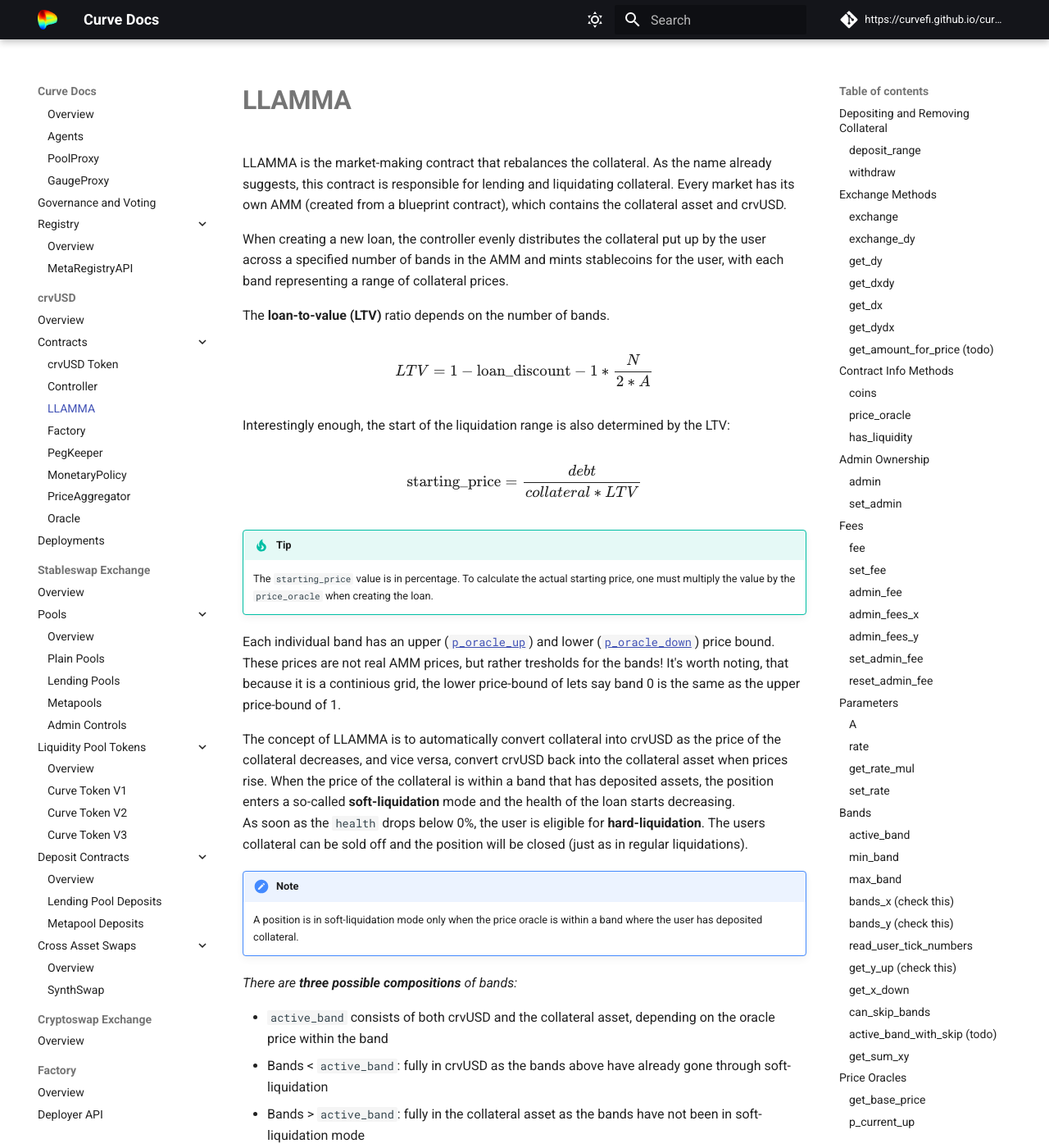
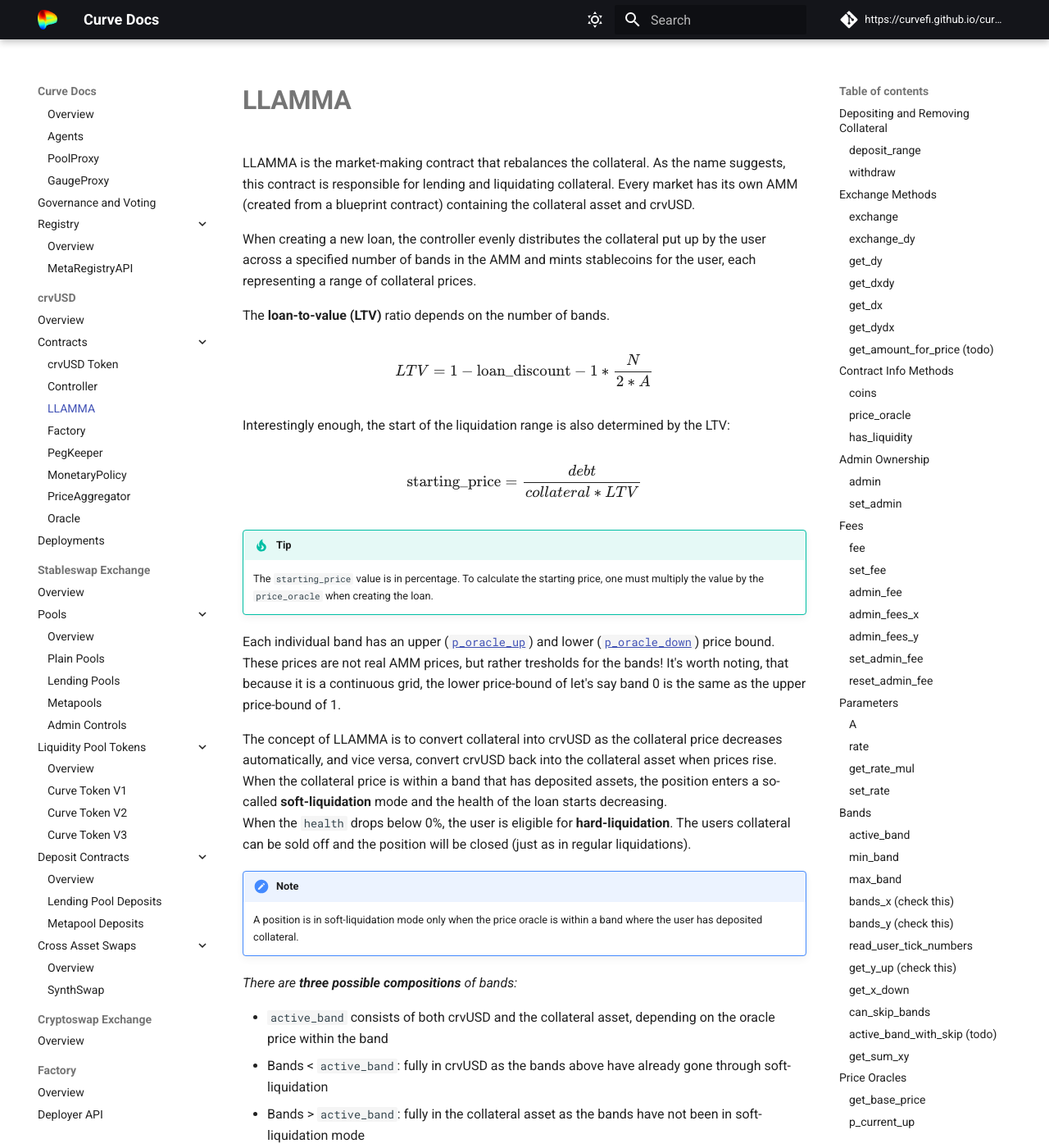
Before and after one commit to CurveDocs/curve-docs, an MkDocs documentation site: the page built from docs/crvUSD/amm.md, in a window 1280 px wide and 1400 px high. Shown: the whole window at 82% size. Built offline with MkDocs 1.6.1 and Material for MkDocs 9.7.7, drawn with Linux system fonts in a browser that asks for light colours; some of the changed text lies outside the part shown.

Commit message:
apply typos and grammar fixes in amm

```diff
--- a/docs/crvUSD/amm.md
+++ b/docs/crvUSD/amm.md
@@ -1,6 +1,6 @@
-LLAMMA is the market-making contract that rebalances the collateral. As the name already suggests, this contract is responsible for lending and liquidating collateral. Every market has its own AMM (created from a blueprint contract), which contains the collateral asset and crvUSD.
-
-When creating a new loan, the controller evenly distributes the collateral put up by the user across a specified number of bands in the AMM and mints stablecoins for the user, with each band representing a range of collateral prices.
+LLAMMA is the market-making contract that rebalances the collateral. As the name suggests, this contract is responsible for lending and liquidating collateral. Every market has its own AMM (created from a blueprint contract) containing the collateral asset and crvUSD.
+
+When creating a new loan, the controller evenly distributes the collateral put up by the user across a specified number of bands in the AMM and mints stablecoins for the user, each representing a range of collateral prices.
 
 The **loan-to-value (LTV)** ratio depends on the number of bands.
 
@@ -11,14 +11,14 @@
 $$ \text{starting_price} = \frac{debt} {collateral * LTV} $$
 
 !!!tip
-    The `starting_price` value is in percentage. To calculate the actual starting price, one must multiply the value by the `price_oracle` when creating the loan.
+    The `starting_price` value is in percentage. To calculate the starting price, one must multiply the value by the `price_oracle` when creating the loan.
 
 
 Each individual band has an upper ([`p_oracle_up`](#p_oracle_up)) and lower ([`p_oracle_down`](#p_oracle_down)) price bound. These prices are not real AMM prices, but rather tresholds for the bands!
-It's worth noting, that because it is a continious grid, the lower price-bound of lets say band 0 is the same as the upper price-bound of 1.
-
-The concept of LLAMMA is to automatically convert collateral into crvUSD as the price of the collateral decreases, and vice versa, convert crvUSD back into the collateral asset when prices rise. When the price of the collateral is within a band that has deposited assets, the position enters a so-called **soft-liquidation** mode and the health of the loan starts decreasing.
-As soon as the `health` drops below 0%, the user is eligible for **hard-liquidation**. The users collateral can be sold off and the position will be closed (just as in regular liquidations).
+It's worth noting, that because it is a continuous grid, the lower price-bound of let's say band 0 is the same as the upper price-bound of 1.
+
+The concept of LLAMMA is to convert collateral into crvUSD as the collateral price decreases automatically, and vice versa, convert crvUSD back into the collateral asset when prices rise. When the collateral price is within a band that has deposited assets, the position enters a so-called **soft-liquidation** mode and the health of the loan starts decreasing.
+When the `health` drops below 0%, the user is eligible for **hard-liquidation**. The users collateral can be sold off and the position will be closed (just as in regular liquidations).
 
 !!!note
     A position is in soft-liquidation mode only when the price oracle is within a band where the user has deposited collateral.
@@ -43,7 +43,7 @@
 - `get_p`: oracle price of the AMM itself
 
 When $\text{price_oracle} = \text{get_p}$, the external oracle price and the AMM price are identical, making arbitrage impossible.
-Generally, when the price oracle begins to change, the AMM price is adjusted (the AMM price is kind of more sensitive than the regular `price_oracle`) to enable arbitrage opportunities.
+Generally, when the price oracle begins to change, the AMM price is adjusted (the AMM price is more sensitive than the regular `price_oracle`) to enable arbitrage opportunities.
 
 When the price of the collateral starts to rise, then $\text{price_oracle} < \text{get_p}$, and therefore, arbitrage is possible by swapping the collateral asset into crvUSD until $\text{price_oracle} = \text{get_p}$.
 Conversely, when the price starts to decrease, $\text{price_oracle} > \text{get_p}$, and therefore, arbitrage is possible by swapping crvUSD into the collateral asset until both prices reach equilibrium.
@@ -70,8 +70,8 @@
 
 
 ## **Depositing and Removing Collateral**
-Depositing and removing collateral can only be done by the `admin` of the AMM, which is the Controller.
-Therefore the controller contract needs to be granted max approval in order to successfully call these functions. Max approval is given when `set_admin()` is called.
+Depositing and removing collateral can only be done by the `admin` of the AMM, the Controller.
+Therefore the controller contract must be granted max approval to call these functions successfully. Max approval is given when `set_admin()` is called.
 
 Collateral is put into bands by calling `deposit_range()` whenever someone creates a new loan or adds collateral to the existing position. Collateral is removed by calling `withdraw()`.
 
@@ -1814,7 +1814,7 @@
 ### `bands_x` (check this)
 !!! description "`AMM.bands_x(arg0: uint256) -> uint256:`"
 
-    Getter for the amount of x (= coin, which is being borrowed) deposited in band n (`uint256`). X represents the token which is being borrowed, meaning that all bands below the active one will be full in token x as they have been soft-liquidated and the collateral was sold into the collateral token. The currently active band is the only band which includes coin x and coin y (thats the band which is in soft liquidation atm).
+    Getter for the amount of x (= coin, which is being borrowed) deposited in band n (`uint256`). X represents the token that is being borrowed, meaning that all bands below the active one will be full in token x as they have been soft-liquidated and the collateral was sold into the collateral token. The currently active band is the only band that includes coin x and coin y (that's the band that is in soft liquidation atm).
 
     Returns: amount (`uint256`) of coin x deposited in band n.
 
@@ -1839,7 +1839,7 @@
 ### `bands_y` (check this)
 !!! description "`AMM.bands_y(arg0: uint256) -> uint256:`"
 
-    Getter for the amount of y (= coin, which is put up as collateral) deposited in band n (`uint256`). Y represents the token which is put up as collateral, meaning that all bands above the active one will be fully in token y as they have not been soft-liquidated yet. The currently active band is the only band which includes coin x and coin y (thats the band which is in soft liquidation atm).
+    Getter for the amount of y (= coin, which is put up as collateral) deposited in band n (`uint256`). Y represents the token that is put up as collateral, meaning that all bands above the active one will be fully in token y as they have not been soft-liquidated yet. The currently active band is the only band that includes coin x and coin y (that's the band that is in soft liquidation atm).
 
     Returns: amount (`uint256`) of coin y deposited in band n.
 
```
Also changed, not shown: other parts of docs/crvUSD/amm.md (+10 -10 lines).
